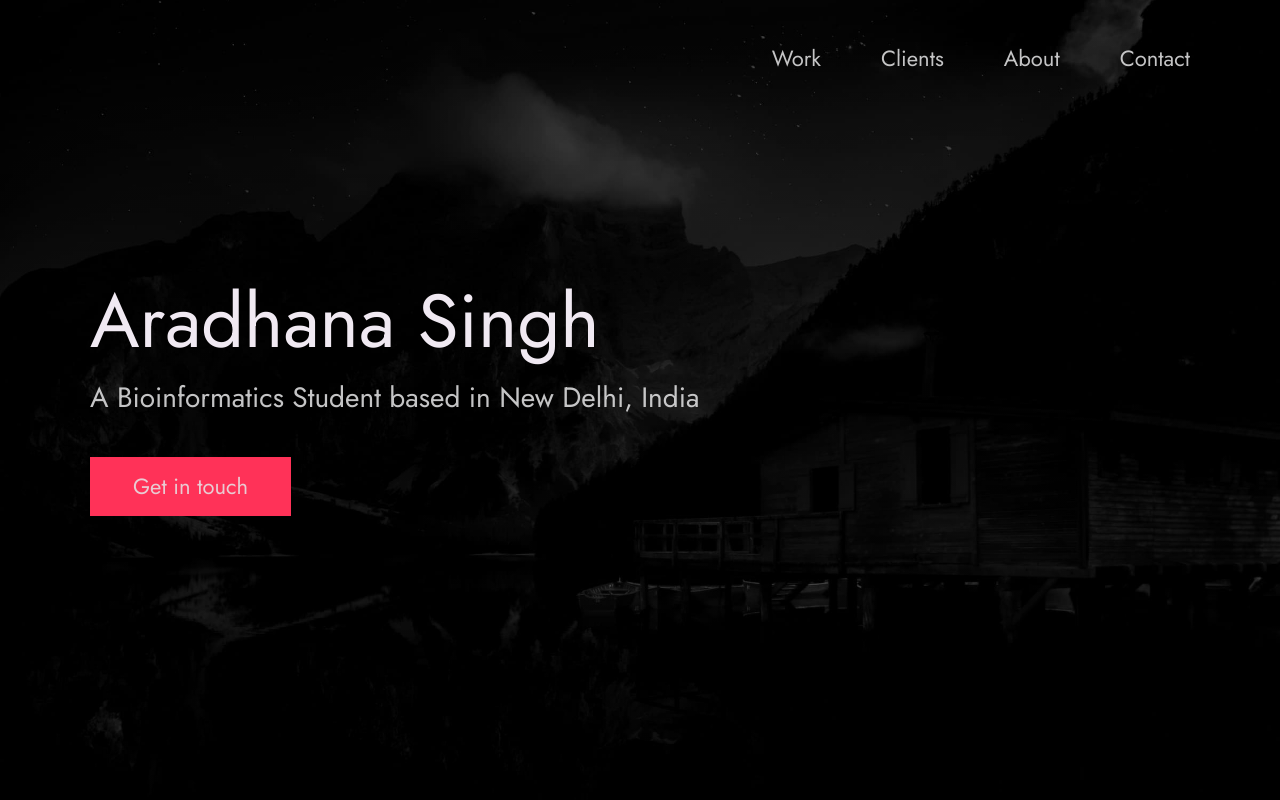
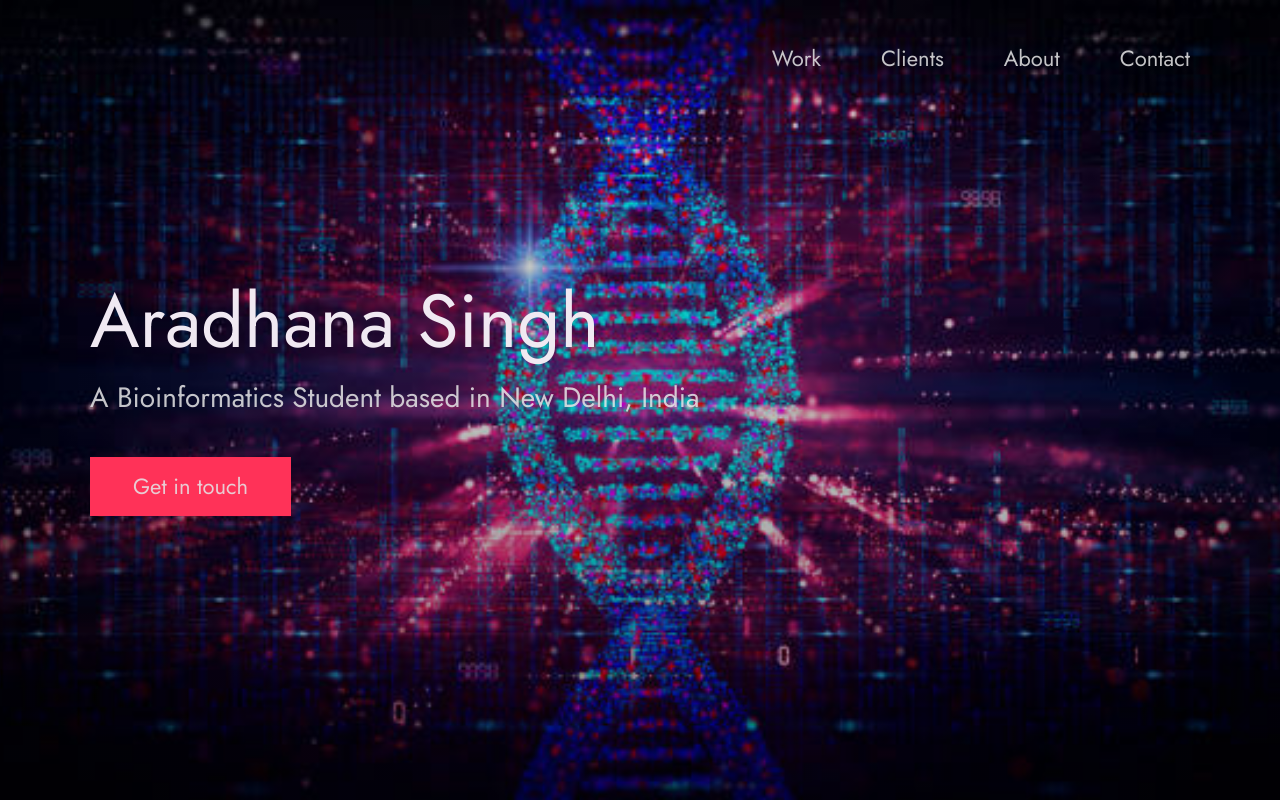
Before and after one commit to aradhana1208/portfolio, a plain HTML site: page index.html in a window 1280 px wide. Shown: the top 800 px of the page. Drawn offline with Linux system fonts and the light colour scheme.

Commit message:
Update index.css

```diff
--- a/index.css
+++ b/index.css
@@ -405,7 +405,7 @@ body:not(.user-is-tabbing) a:focus {
 
 .header {
     background: linear-gradient(rgba(0,0,0, .1), rgba(0,0,0, .4)),
-        url('./images/header.jpg');
+        url('./images/Header2.jpg');
     height: 100vh;
     background-size: cover;
     background-position: center;
```
